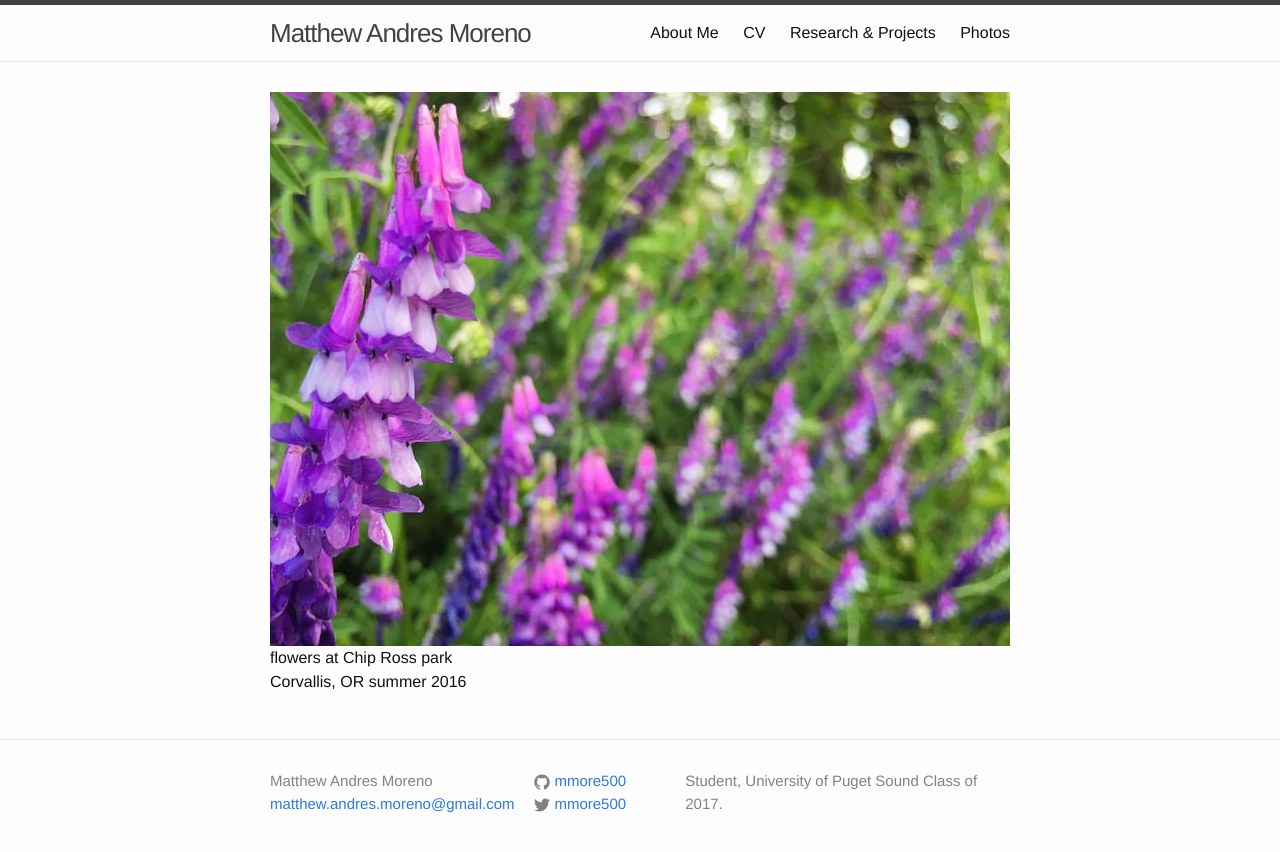
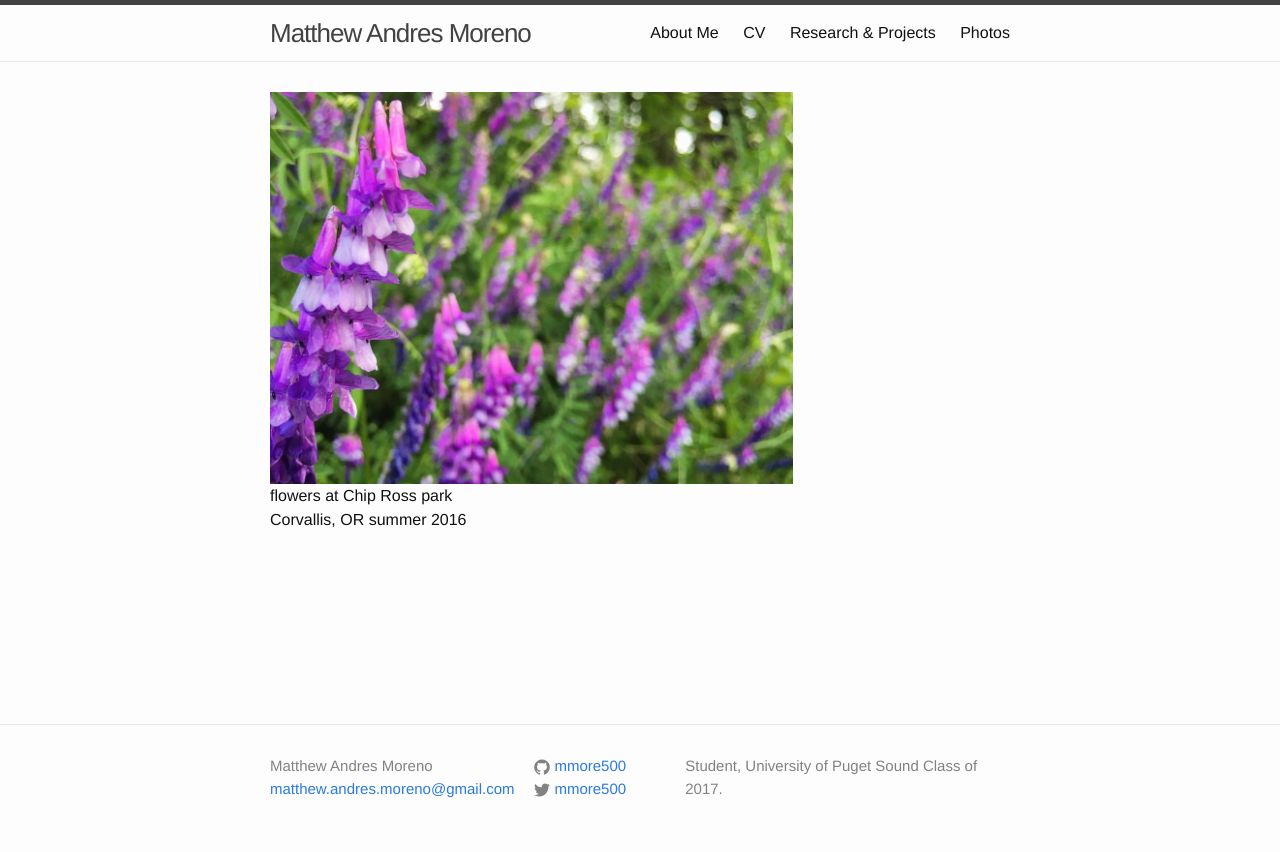
Before and after one commit to mmore500/mmore500.github.io, a Jekyll site: the page built from index.md, in a window 1280 px wide. Shown: the top 852 px of the page. Built offline with Jekyll 4.4.1, drawn with Linux system fonts in a browser that asks for light colours.

Commit message:
Resize welcome image to fit screen
This commit sets the welcome image height to 65% of the screen height, centers the image, and then left justifies a caption under the welcome image. This is accomplished using flex boxes.

```diff
--- a/index.md
+++ b/index.md
@@ -4,6 +4,30 @@ title: Welcome
 permalink: /
 ---
 
-<img src="/resources/flowers.jpg" alt="Headshot by Hanna McIntosh" style="width: screen.width;"/>
-flowers at Chip Ross park <br />
-Corvallis, OR summer 2016
+<style type="text/css">
+.container{
+    display: flex;
+}
+.fixed{
+
+}
+.flex-item{
+    flex-grow: 0.5;
+}
+</style>
+
+<div class="container">
+  <div class="flex-item">
+  </div>
+
+  <div class="fixed">
+    <img src="/resources/flowers.jpg" alt="flowers at Chip Ross park" style="max-width:100%; max-height:65%;"> <br />
+    <span align="left;">
+      flowers at Chip Ross park <br />
+      Corvallis, OR summer 2016
+    </span>
+  </div>
+
+  <div class="flex-item">
+  </div>
+</div>
```
